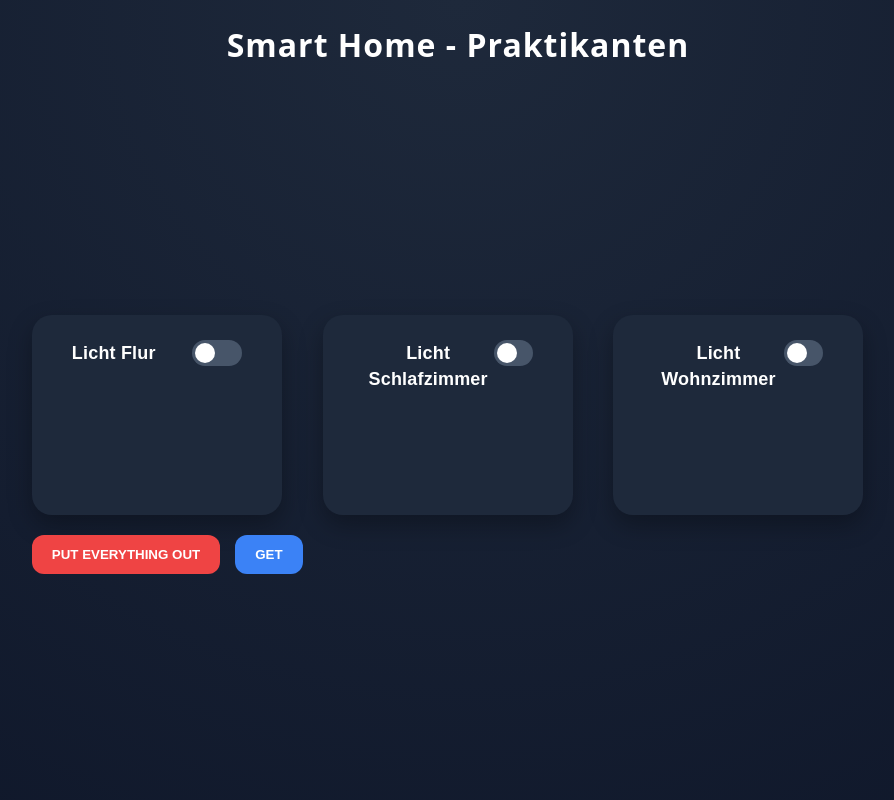
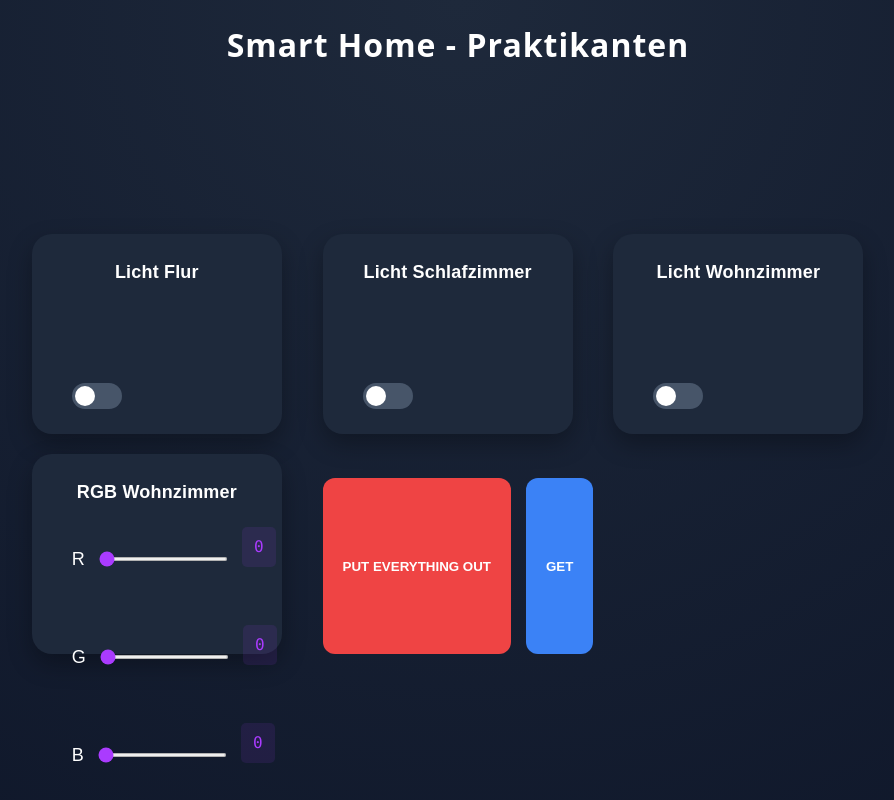
Before and after one commit to fabiennebischof/OldenburgPraktikum, a React (Vite) app in the folder SmarthomeAPI/: page / in a window 1280 px wide. Shown: the whole page, without its empty margins (182-1076 px from the left). Built offline with nearby package versions, Linux system fonts and the light colour scheme; no server answers.

Commit message:
css html slider and stuff a little actual code too

```diff
--- a/SmarthomeAPI/src/App.css
+++ b/SmarthomeAPI/src/App.css
@@ -182,3 +182,31 @@
     border-right-color: var(--border);
   }
 }
+
+.slider-group {
+  display: grid;
+  grid-template-columns: 30px 1fr 50px;
+  align-items: center;
+  gap: 12px;
+  margin: 12px 0;
+}
+
+.slider-group {
+  display: flex;
+  align-items: center;
+}
+
+.card {
+  display: flex;
+  flex-direction: column;
+  gap: 10px;
+}
+
+.card-buttons {
+  margin-top: 24px;
+}
+
+input[type="range"] {
+  accent-color: var(--accent);
+  height: 4px;
+}
--- a/SmarthomeAPI/src/Components/LightController.tsx
+++ b/SmarthomeAPI/src/Components/LightController.tsx
@@ -1,18 +1,30 @@
 import { useState } from "react";
 import { api } from "../api";
 import './LightController.css';
+import { useEffect } from "react";
 
 function LightController() {
 
     const [checkedHallway, setCheckedHallway] = useState(false);
     const [checkedBedroom, setCheckedBedroom] = useState(false);
     const [checkedLivingRoom, setCheckedLivingRoom] = useState(false);
+    const [color, setColor] = useState({
+    r: 0,
+    g: 0,
+    b: 0,
+    w: 0,
+    });
 
     const LIGHTS = {
         hallway: "a001",
         bedroom: "a00j",
         livingRGB: "a013",
-        livingDimmer: "a01c"
+        livingDimmer: "a01c",
+
+        livingRed: "a015",
+        livingGreen: "a016",
+        livingBlue: "a017",
+        livingWhite: "a018"
     };
 
     //all off
@@ -65,6 +77,32 @@ function LightController() {
             console.error(err);
         }
     };
+
+    const updateColor = (newValues: Partial<typeof color>) => {
+    const updated = { ...color, ...newValues };
+    setColor(updated);
+};
+
+    const setLivingRoomColor = async (c: typeof color) => {
+        try {
+            await Promise.all([
+                api.put(`/values/${LIGHTS.livingRed}`, { value: c.r }),
+                api.put(`/values/${LIGHTS.livingGreen}`, { value: c.g }),
+                api.put(`/values/${LIGHTS.livingBlue}`, { value: c.b }),
+                api.put(`/values/${LIGHTS.livingWhite}`, { value: c.w }),
+            ]);
+        } catch (err) {
+            console.error(err);
+        }
+    };
+
+    useEffect(() => {
+    const timeout = setTimeout(() => {
+        setLivingRoomColor(color);
+    }, 100);
+
+    return () => clearTimeout(timeout);
+    }, [color]);
 
     const handleLightLivingRoom = async (e: React.ChangeEvent<HTMLInputElement>) => {
         const isChecked = e.target.checked;
@@ -122,6 +160,46 @@ function LightController() {
                     </label>
                 </div>
 
+                <div className="card">
+                <p className="title">RGB Wohnzimmer</p>
+                    <div className="slider-group">
+                        <label>R</label>
+                        <input
+                            type="range"
+                            min="0"
+                            max="255"
+                            value={color.r}
+                            onChange={(e) => updateColor({ r: +e.target.value })}
+                        />
+                        <span className="counter">{color.r}</span>
+                    </div>
+
+                    <div className="slider-group">
+                        <label>G</label>
+                        <input
+                            type="range"
+                            min="0"
+                            max="255"
+                            value={color.g}
+                            onChange={(e) => updateColor({ g: +e.target.value })}
+                        />
+                        <span className="counter">{color.g}</span>
+                    </div>
+
+                    <div className="slider-group">
+                        <label>B</label>
+                        <input
+                            type="range"
+                            min="0"
+                            max="255"
+                            value={color.b}
+                            onChange={(e) => updateColor({ b: +e.target.value })}
+                        />
+                        <span className="counter">{color.b}</span>
+                    </div>
+
+                </div>
+
                 <div className="card-buttons">
                     <button className="button danger" onClick={handlePutEverythingOut}>
                         PUT EVERYTHING OUT
```
